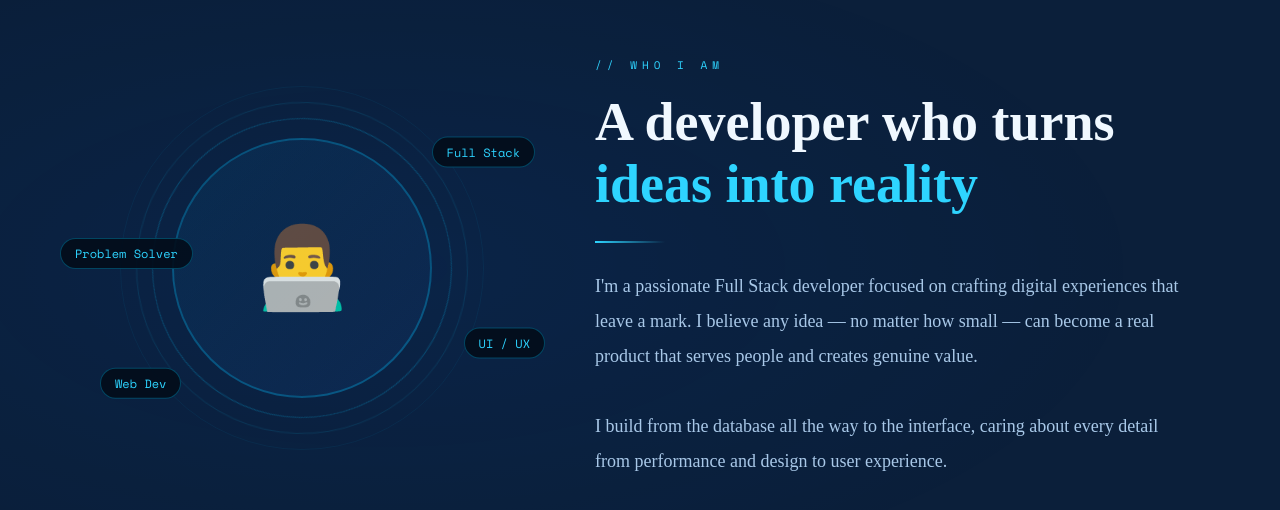
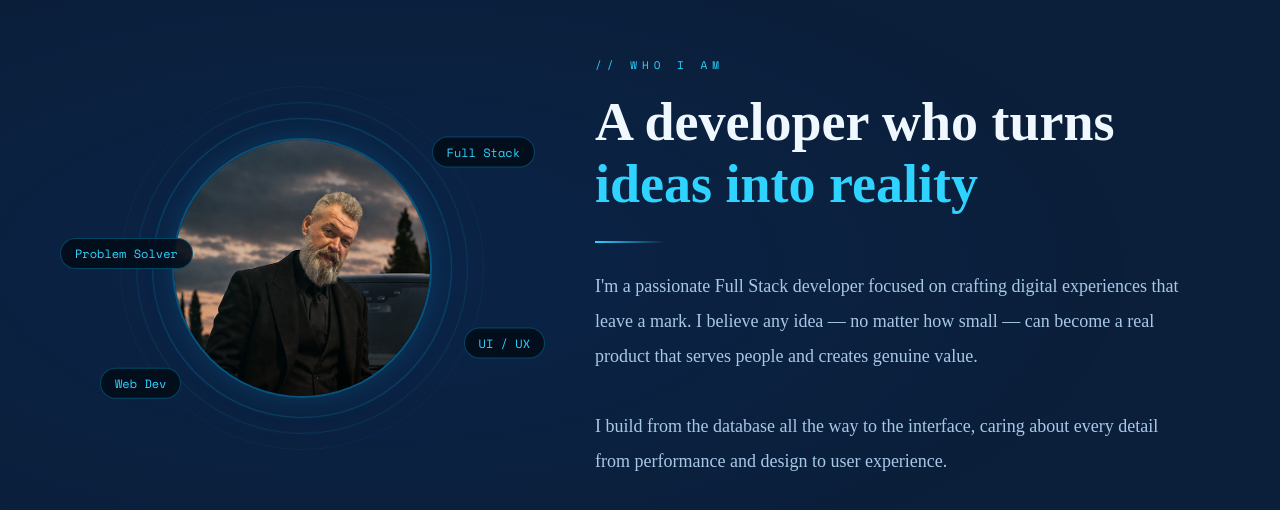
Before and after one commit to alinorwa/my_web_portfolio, a Next.js app: page / in a window 1280 px wide. Shown: the part 6532-7042 px from the top of the page. Built offline with nearby package versions, Linux system fonts and the light colour scheme.

Commit message:
fix  about me img

```diff
--- a/app/globals.css
+++ b/app/globals.css
@@ -288,10 +288,20 @@ section {
 .avatar-ring:nth-child(3) { inset: -32px; border-color: rgba(0,200,255,.06); }
 .avatar-img {
   width: 260px; height: 260px; border-radius: 50%;
-  background: linear-gradient(135deg, #0a1e40, #0d2850);
-  border: 2px solid rgba(0,200,255,.3); display: flex;
-  align-items: center; justify-content: center; font-size: 80px;
+  border: 2px solid rgba(0,200,255,.3);
   margin: 20px auto 0; position: relative; z-index: 2; overflow: hidden;
+  box-shadow: 0 0 30px rgba(0,200,255,0.15);
+  transition: border-color 0.3s ease, box-shadow 0.3s ease;
+}
+.avatar-img:hover {
+  border-color: var(--accent);
+  box-shadow: 0 0 40px rgba(0,200,255,0.3);
+}
+.avatar-img img {
+  transition: transform 0.5s cubic-bezier(0.4, 0, 0.2, 1);
+}
+.avatar-img:hover img {
+  transform: scale(1.1);
 }
 .avatar-img::after {
   content: ''; position: absolute; inset: 0;
--- a/components/AboutSection.tsx
+++ b/components/AboutSection.tsx
@@ -1,5 +1,6 @@
 'use client'
 import { useEffect } from 'react'
+import Image from 'next/image'
 import { gsap } from 'gsap'
 import { ScrollTrigger } from 'gsap/ScrollTrigger'
 
@@ -47,7 +48,16 @@ export default function AboutSection() {
         <div className="about-avatar-wrap">
           <div className="avatar-ring-outer">
             <div className="avatar-ring" /><div className="avatar-ring" /><div className="avatar-ring" />
-            <div className="avatar-img">👨‍💻</div>
+            <div className="avatar-img">
+              <Image
+                src="/profile.png"
+                alt="Ali Nordic"
+                width={260}
+                height={260}
+                style={{ objectFit: 'cover', width: '100%', height: '100%' }}
+                priority
+              />
+            </div>
           </div>
           <div className="float-pill" style={{top:'10%',right:'-20px'}}>Full Stack</div>
           <div className="float-pill" style={{bottom:'18%',right:'-30px'}}>UI / UX</div>
```
Also changed, not shown: public/profile.png (added).
